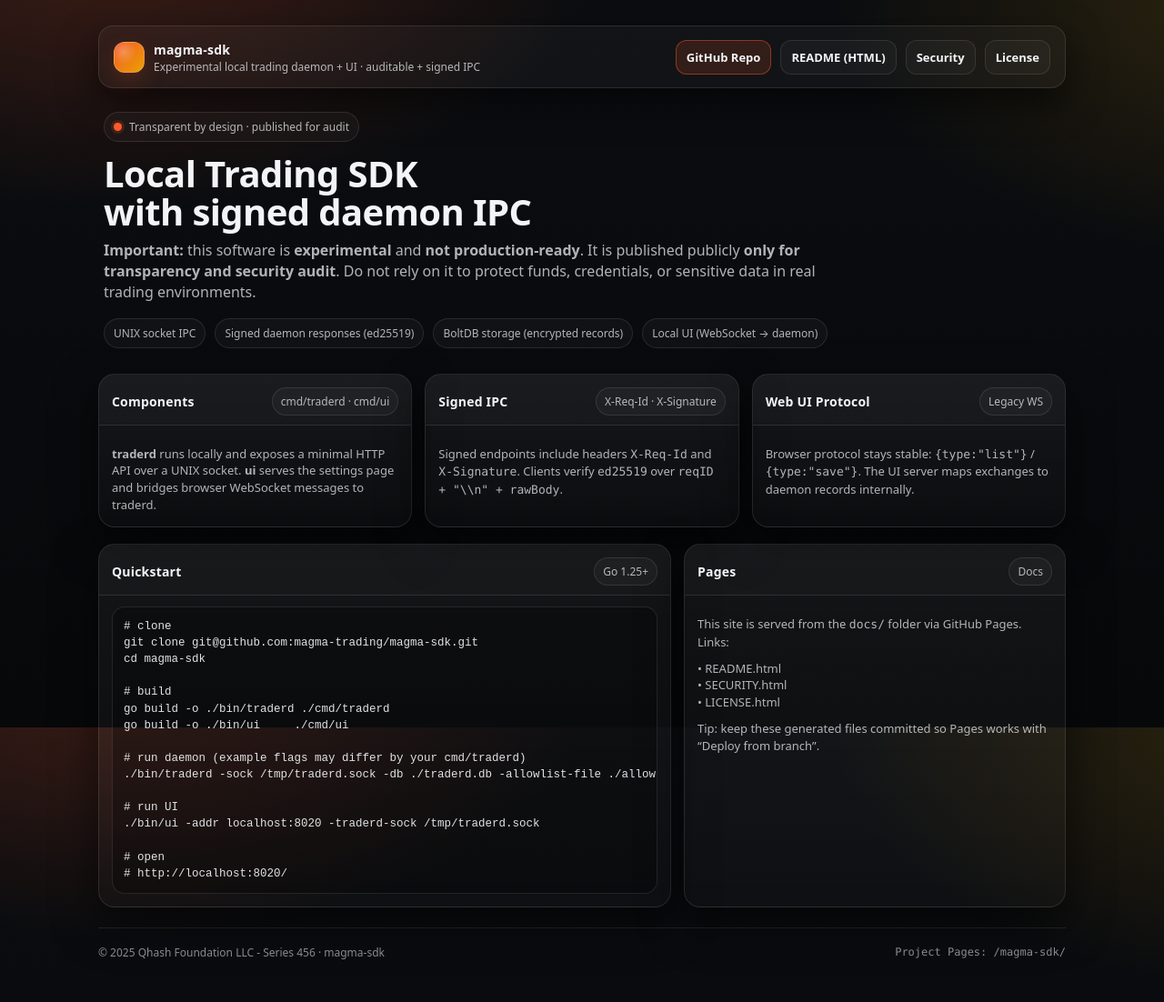
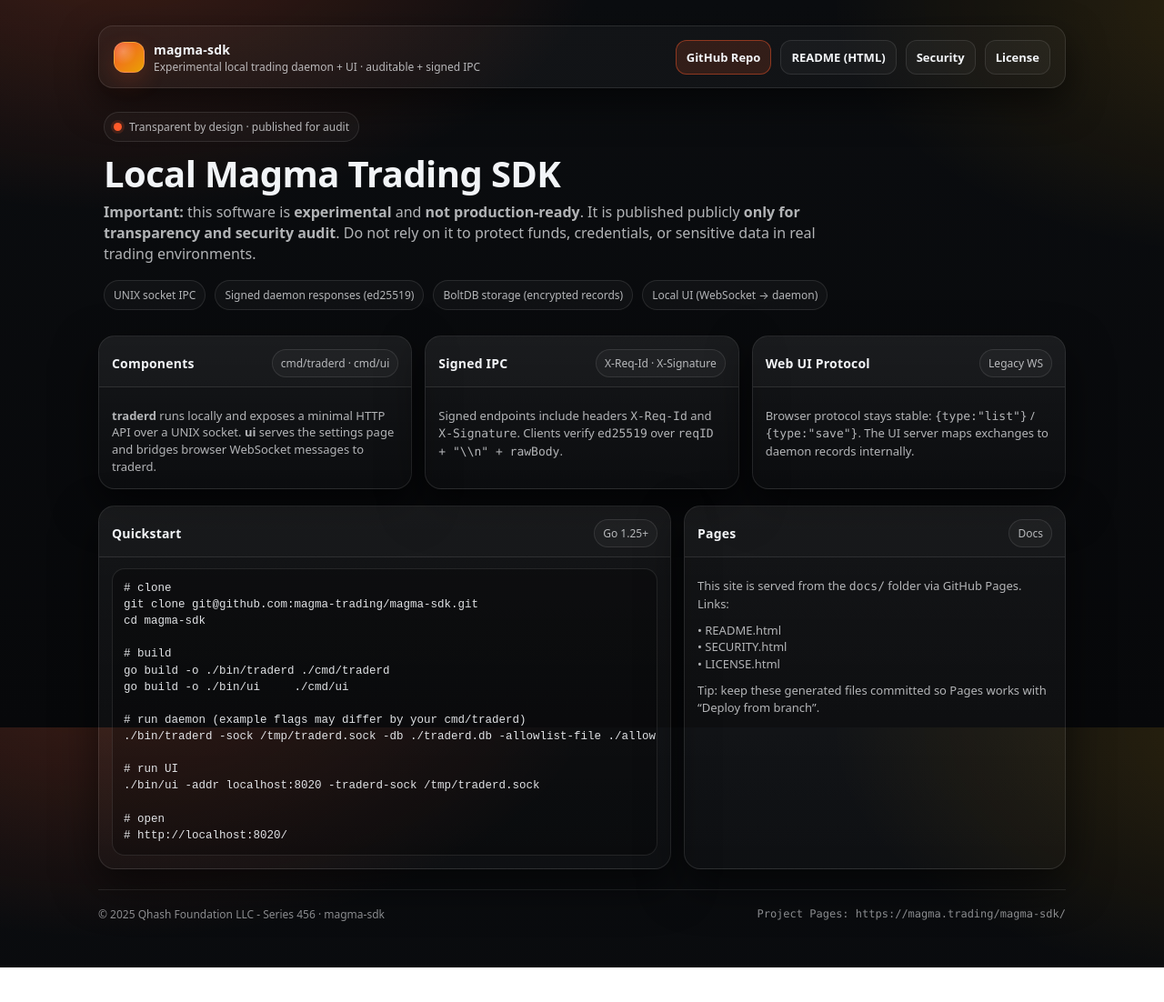
Before and after one commit to magma-trading/magma-sdk, a plain HTML site: page docs/index.html in a window 1280 px wide. Shown: the whole page at 91% size. After the commit the page ends 1064 px from the top, so only its background shows below. Drawn offline with Linux system fonts and the light colour scheme.

Commit message:
docs/index.html update

```diff
--- a/docs/index.html
+++ b/docs/index.html
@@ -3,8 +3,8 @@
 <head>
   <meta charset="utf-8" />
   <meta name="viewport" content="width=device-width, initial-scale=1" />
-  <title>magma-sdk · Experimental Local Trading SDK</title>
-  <meta name="description" content="magma-sdk: experimental local trading daemon + UI, auditable + signed IPC." />
+  <title>magma-sdk · Experimental - Magma Trading SDK</title>
+  <meta name="description" content="magma-sdk: experimental local magma trading daemon + UI, auditable + signed IPC." />
   <style>
     :root{
       --bg0:#07080a;
@@ -190,7 +190,7 @@
 
     <div class="hero">
       <div class="kicker"><span class="dot"></span> Transparent by design · published for audit</div>
-      <h1>Local Trading SDK<br/>with signed daemon IPC</h1>
+      <h1>Local Magma Trading SDK</h1>
       <div class="sub">
         <b>Important:</b> this software is <b>experimental</b> and <b>not production-ready</b>.
         It is published publicly <b>only for transparency and security audit</b>.
@@ -296,7 +296,7 @@ go build -o ./bin/ui     ./cmd/ui
 
     <div class="footer">
       <div>© 2025 Qhash Foundation LLC - Series 456 · magma-sdk</div>
-      <div class="mono">Project Pages: /magma-sdk/</div>
+      <div class="mono">Project Pages: <a href="https://magma.trading/magma-sdk/" target="_blank">https://magma.trading/magma-sdk/</a></div>
     </div>
   </div>
 </body>
```
